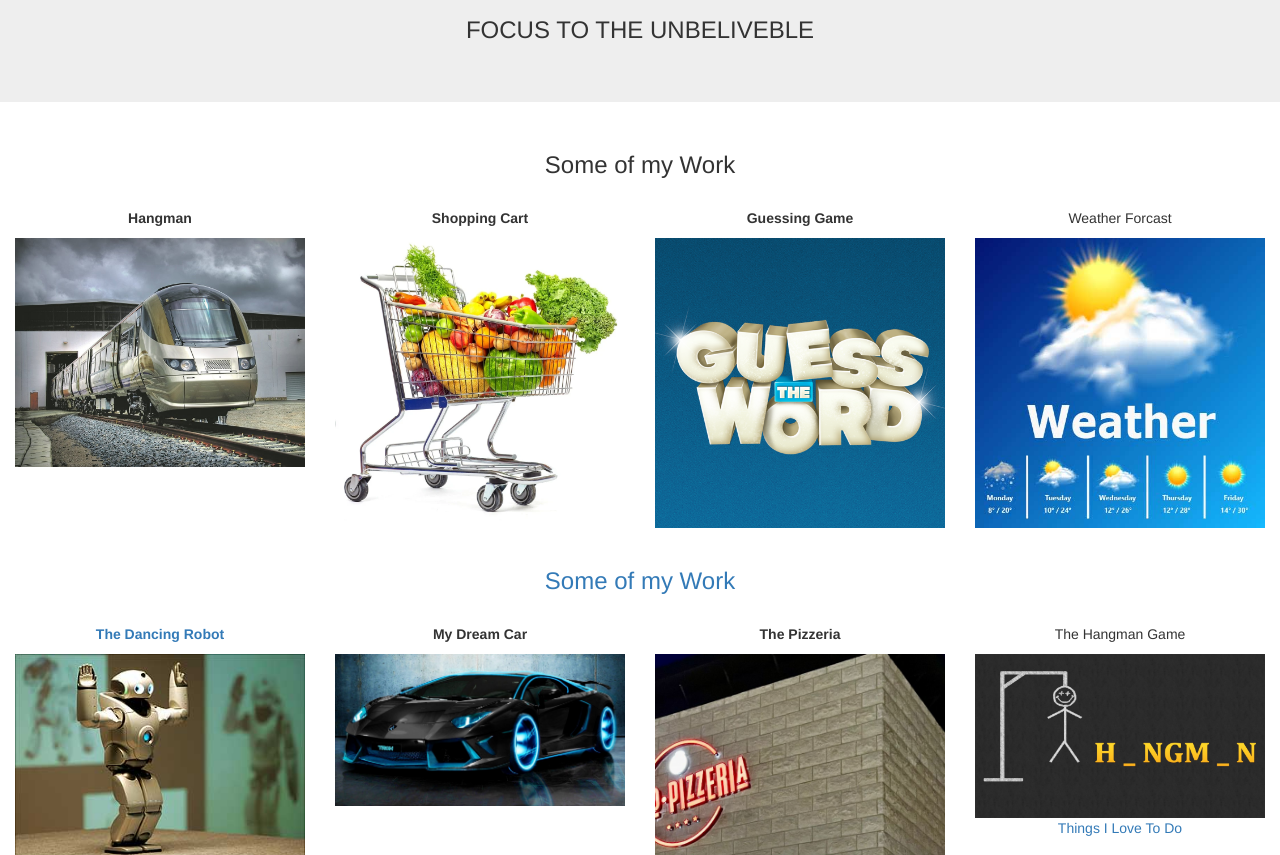
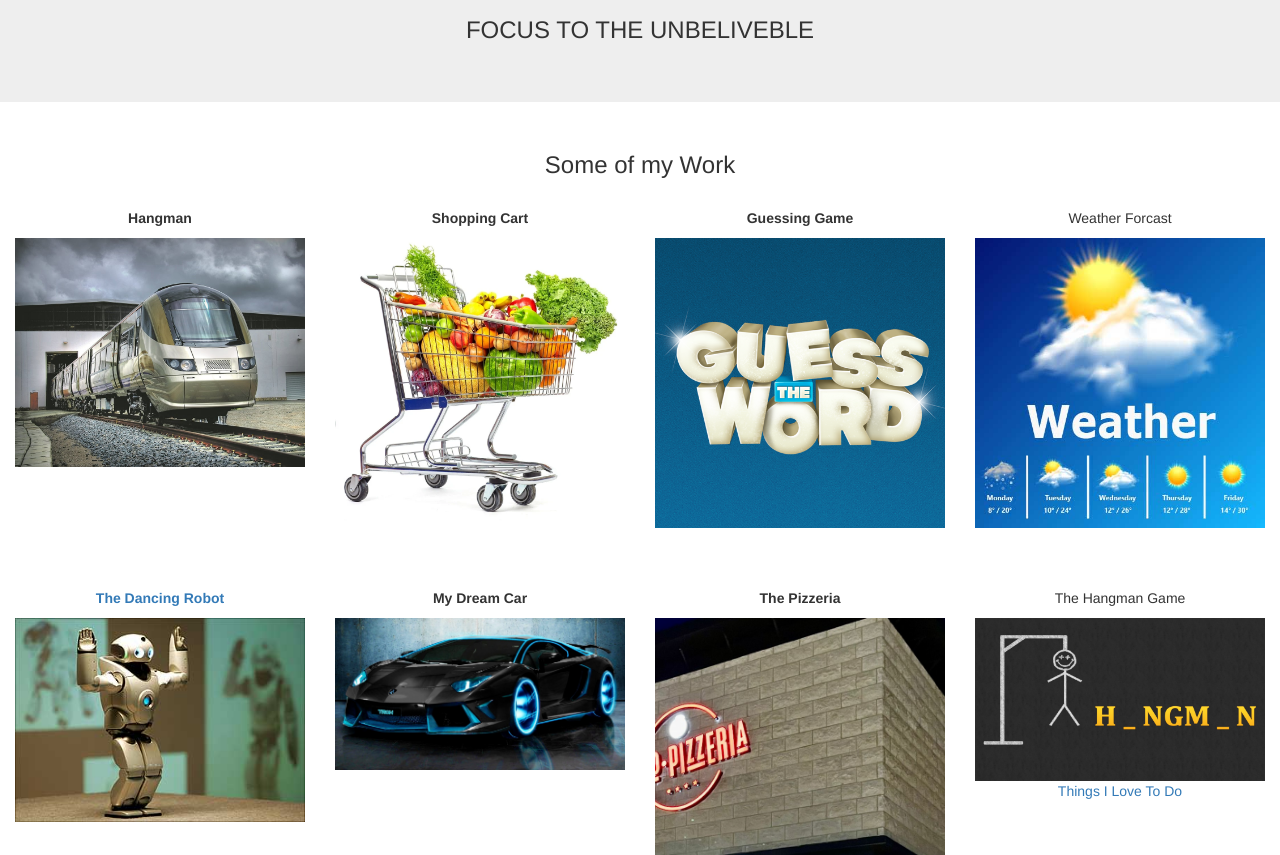
Before and after one commit to Sharorrosesiyanata/My-Portfolio, a plain HTML site: page index.html in a window 1280 px wide. Shown: the part 245-1100 px from the top of the page. Drawn offline with nearby package versions, Linux system fonts and the light colour scheme.

Commit message:
Update index.html

```diff
--- a/index.html
+++ b/index.html
@@ -77,7 +77,7 @@
 </div><br>
 
 <div class="container-fluid bg-3 text-center">
-  <h3>Some of my Work</h3><br>
+  <h3></h3><br>
   <div class="row">
     <div class="col-sm-3">
       <p><strong>The Dancing Robot</strong></p>
```
